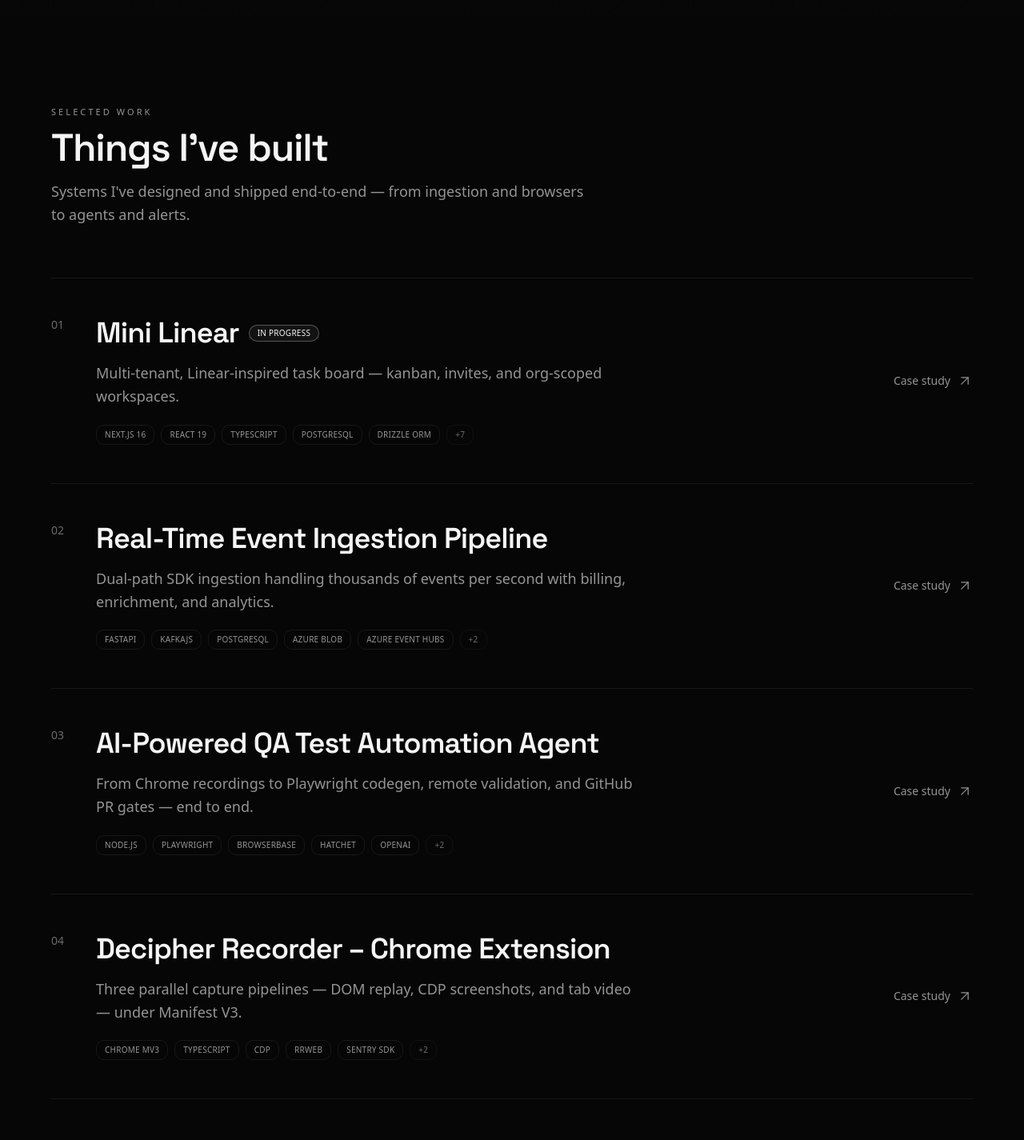
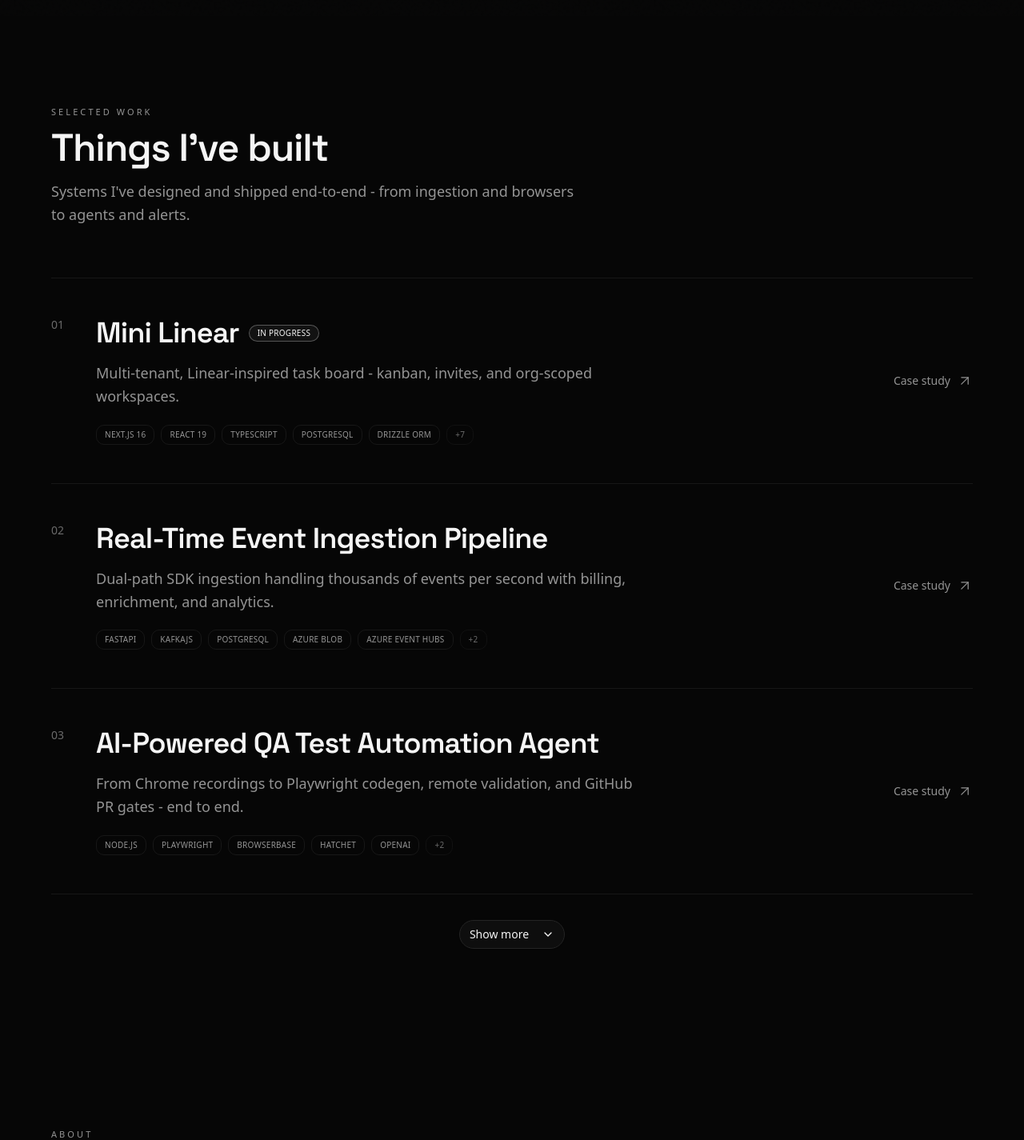
Before and after one commit to iam-abhishek-yadav/abhishek, a Next.js app: page / in a window 1280 px wide. Shown: the part 780-2205 px from the top of the page at 80% size. Built offline with nearby package versions, Linux system fonts and the light colour scheme.

Commit message:
Update projects section

```diff
--- a/app/experience/[slug]/page.tsx
+++ b/app/experience/[slug]/page.tsx
@@ -40,7 +40,7 @@ export default async function ExperienceDetailPage({
 
         <header className="mb-12 space-y-4">
           <p className="font-mono text-[11px] uppercase tracking-[0.28em] text-muted-foreground">
-            {exp.startDate} – {exp.endDate} · {exp.location}
+            {exp.startDate} - {exp.endDate} · {exp.location}
           </p>
           <h1 className="font-display text-4xl font-semibold tracking-tight sm:text-5xl">
             {exp.position}
--- a/components/about.tsx
+++ b/components/about.tsx
@@ -71,7 +71,7 @@ export function About() {
                     {education.institution}
                   </p>
                   <p className="mt-3 font-mono text-[11px] uppercase tracking-wider text-muted-foreground">
-                    {education.location} · {education.startDate}–{education.endDate}
+                    {education.location} · {education.startDate} - {education.endDate}
                   </p>
                 </div>
               </div>
--- a/components/contact.tsx
+++ b/components/contact.tsx
@@ -43,7 +43,7 @@ export function Contact() {
             Let&apos;s build something
           </h2>
           <p className="mt-4 text-base leading-relaxed text-muted-foreground sm:text-lg">
-            Open to thoughtful conversations — product engineering, founding roles,
+            Open to thoughtful conversations - product engineering, founding roles,
             or interesting AI infrastructure problems.
           </p>
         </div>
--- a/components/experience.tsx
+++ b/components/experience.tsx
@@ -10,7 +10,7 @@ export function Experience() {
         <SectionHeader
           eyebrow="Experience"
           title="Where I've worked"
-          description="Roles where I owned product-critical systems — details live on each case page."
+          description="Roles where I owned product-critical systems - details live on each case page."
         />
 
         <div className="divide-y divide-border/60 border-y border-border/60">
@@ -21,7 +21,7 @@ export function Experience() {
               className="group grid gap-4 py-8 transition-colors sm:grid-cols-[8rem_1fr_auto] sm:items-center sm:gap-8 sm:py-10"
             >
               <p className="font-mono text-sm tabular-nums text-muted-foreground">
-                {exp.startDate} – {exp.endDate}
+                {exp.startDate} - {exp.endDate}
               </p>
 
               <div className="min-w-0 space-y-1">
--- a/components/hero.tsx
+++ b/components/hero.tsx
@@ -61,7 +61,7 @@ export function Hero() {
             style={{ animationDelay: "120ms" }}
           >
             <p className="text-sm leading-relaxed text-muted-foreground">
-              Founding engineer at a YC-backed AI observability startup. Full-stack —
+              Founding engineer at a YC-backed AI observability startup. Full-stack -
               React, Next.js, FastAPI, Kafka, ClickHouse, multi-LLM orchestration.
             </p>
             <div className="flex items-center gap-4">
--- a/components/projects.tsx
+++ b/components/projects.tsx
@@ -1,21 +1,31 @@
+"use client";
+
+import { useState } from "react";
 import { Badge } from "@/components/ui/badge";
+import { Button } from "@/components/ui/button";
 import { SectionHeader } from "@/components/section-header";
 import { projects } from "@/lib/data";
 import Link from "next/link";
-import { ArrowUpRight } from "lucide-react";
+import { ArrowUpRight, ChevronDown, ChevronUp } from "lucide-react";
+
+const INITIAL_COUNT = 3;
 
 export function Projects() {
+  const [showAll, setShowAll] = useState(false);
+  const visibleProjects = showAll ? projects : projects.slice(0, INITIAL_COUNT);
+  const hasMore = projects.length > INITIAL_COUNT;
+
   return (
     <section id="work" className="px-4 py-20 sm:py-28">
       <div className="mx-auto max-w-6xl">
         <SectionHeader
           eyebrow="Selected work"
           title="Things I've built"
-          description="Systems I've designed and shipped end-to-end — from ingestion and browsers to agents and alerts."
+          description="Systems I've designed and shipped end-to-end - from ingestion and browsers to agents and alerts."
         />
 
         <div className="divide-y divide-border/60 border-y border-border/60">
-          {projects.map((project, index) => (
+          {visibleProjects.map((project, index) => (
             <Link
               key={project.id}
               href={`/projects/${project.id}`}
@@ -75,6 +85,28 @@ export function Projects() {
             </Link>
           ))}
         </div>
+
+        {hasMore && (
+          <div className="mt-8 flex justify-center">
+            <Button
+              variant="outline"
+              onClick={() => setShowAll((prev) => !prev)}
+              className="rounded-full border-border/80 px-6 hover:bg-foreground hover:text-background"
+            >
+              {showAll ? (
+                <>
+                  Show less
+                  <ChevronUp className="ml-2 h-4 w-4" />
+                </>
+              ) : (
+                <>
+                  Show more
+                  <ChevronDown className="ml-2 h-4 w-4" />
+                </>
+              )}
+            </Button>
+          </div>
+        )}
       </div>
     </section>
   );
--- a/lib/data.ts
+++ b/lib/data.ts
@@ -12,9 +12,9 @@ export const personalInfo = {
 };
 
 export const tagline =
-  "I design and build production AI systems — session replay, QA agents, and event pipelines at scale.";
+  "I design and build production AI systems - session replay, QA agents, and event pipelines at scale.";
 
-export const summary = `Senior Software Engineer with 4+ years of experience, including a founding-engineer role at a YC-backed AI observability startup where I designed and built the majority of the product – a production-grade platform spanning real-time event ingestion pipelines, session replay, AI-powered issue detection, a full QA automation agent, a Chrome extension, and a multi-channel alert system. Experienced across the full stack: React/Next.js frontends with hybrid PostgreSQL + ClickHouse data architectures, Node.js and FastAPI backends, Kafka-based event-driven pipelines, multi-LLM orchestration (OpenAI, Gemini, Anthropic, Bedrock), and cloud-native deployments on Azure and Vercel. Known for making sound architectural decisions independently, moving fast without breaking things, and working directly with founders to ship the right thing.`;
+export const summary = `Senior Software Engineer with 4+ years of experience, including a founding-engineer role at a YC-backed AI observability startup where I designed and built the majority of the product - a production-grade platform spanning real-time event ingestion pipelines, session replay, AI-powered issue detection, a full QA automation agent, a Chrome extension, and a multi-channel alert system. Experienced across the full stack: React/Next.js frontends with hybrid PostgreSQL + ClickHouse data architectures, Node.js and FastAPI backends, Kafka-based event-driven pipelines, multi-LLM orchestration (OpenAI, Gemini, Anthropic, Bedrock), and cloud-native deployments on Azure and Vercel. Known for making sound architectural decisions independently, moving fast without breaking things, and working directly with founders to ship the right thing.`;
 
 export const experience = [
   {
@@ -27,14 +27,14 @@ export const experience = [
     description: [
       "Sole engineer working directly with the founders to design, build, and scale an AI-powered session replay, error monitoring, and QA automation platform used by production engineering teams.",
       "Owned the system architecture end-to-end: designed a layered, event-driven platform with a Sentry-compatible reverse proxy, Kafka-based ingestion, PostgreSQL as system of record, ClickHouse for analytics over billions of interactions, Redis for real-time pub/sub, and Azure Blob for large replay payloads, all running on Azure Container Apps and Vercel.",
-      "Built the entire event ingestion pipeline (FastAPI + KafkaJS + PostgreSQL) – dual-path architecture handling high-volume SDK traffic via Kafka and direct HTTP uploads from the Chrome extension; included org-level billing quota enforcement, GeoIP + user-agent enrichment, and PostHog SDK support alongside Sentry.",
+      "Built the entire event ingestion pipeline (FastAPI + KafkaJS + PostgreSQL) - dual-path architecture handling high-volume SDK traffic via Kafka and direct HTTP uploads from the Chrome extension; included org-level billing quota enforcement, GeoIP + user-agent enrichment, and PostHog SDK support alongside Sentry.",
       "Designed the session replay and AI analysis platform: rrweb DOM capture, a Next.js replay player with AI sidebar, scheduled AI analysis cron (Hatchet fanout every 10 min across all orgs) that extracts screenshots, scores severity, groups issues into collections, and surfaces UX problems automatically.",
-      "Built the complete QA test automation agent – the largest subsystem: Chrome extension recording → AI-generated natural-language test steps → per-step validation in remote browsers (Browserbase) → CUA-based auto-recovery for failing steps → Playwright codegen → scheduled runs → GitHub PR gate that posts pass/fail checks on pull requests.",
-      "Engineered the debugger-app dashboard (Next.js 15 App Router) with a hybrid data architecture: server components reading PostgreSQL for transactional data, ClickHouse for aggregated analytics, and pipelines-server for live streaming via SSE – plus RBAC, feature flags per org, and full QA test lifecycle UI (record → validate → run → review → AI-suggested fixes).",
+      "Built the complete QA test automation agent - the largest subsystem: Chrome extension recording → AI-generated natural-language test steps → per-step validation in remote browsers (Browserbase) → CUA-based auto-recovery for failing steps → Playwright codegen → scheduled runs → GitHub PR gate that posts pass/fail checks on pull requests.",
+      "Engineered the debugger-app dashboard (Next.js 15 App Router) with a hybrid data architecture: server components reading PostgreSQL for transactional data, ClickHouse for aggregated analytics, and pipelines-server for live streaming via SSE - plus RBAC, feature flags per org, and full QA test lifecycle UI (record → validate → run → review → AI-suggested fixes).",
       "Built the Decipher Recorder Chrome Extension (Manifest V3) with three parallel capture pipelines running simultaneously: DOM session replay via injected Sentry/rrweb, annotated action screenshots via Chrome DevTools Protocol (CDP), and tab video via MediaRecorder in an offscreen document. Handled MV3 constraints including CSP header stripping and multi-page state restoration.",
-      "Implemented multi-LLM orchestration across OpenAI, Google Gemini/Vertex, Anthropic, and AWS Bedrock – used for session summarisation, issue severity scoring, smart event detection, test step generation, step outcome judging, AI digest emails, and a coding assistant (UI agent) in isolated Daytona sandboxes.",
+      "Implemented multi-LLM orchestration across OpenAI, Google Gemini/Vertex, Anthropic, and AWS Bedrock - used for session summarisation, issue severity scoring, smart event detection, test step generation, step outcome judging, AI digest emails, and a coding assistant (UI agent) in isolated Daytona sandboxes.",
       "Built third-party integrations across the full platform: Slack (alerts, interactive fix buttons, thread lifecycle), GitHub (OAuth + PR gate webhooks), Linear, Clerk authentication, Okta OAuth, and Stripe billing with webhook handling.",
-      "Established platform observability through Sentry instrumentation, Axiom structured logging, Kafka consumer lag monitoring, and distributed tracing – maintaining reliability across five independently deployed services.",
+      "Established platform observability through Sentry instrumentation, Axiom structured logging, Kafka consumer lag monitoring, and distributed tracing - maintaining reliability across five independently deployed services.",
     ],
   },
   {
@@ -58,7 +58,7 @@ export const projects = [
     id: "mini-linear",
     name: "Mini Linear",
     tagline:
-      "Multi-tenant, Linear-inspired task board — kanban, invites, and org-scoped workspaces.",
+      "Multi-tenant, Linear-inspired task board - kanban, invites, and org-scoped workspaces.",
     status: "In progress" as const,
     url: "https://linear-mini.builderonline.site/",
     role: "Full-Stack Developer",
@@ -102,7 +102,7 @@ export const projects = [
     description: [
       "Dual-path ingestion architecture: Kafka consumers for high-volume SDK traffic (thousands of events/sec) and a direct HTTP API for large extension uploads (screenshots, videos up to 200 MB). Azure Blob used to handle oversized Kafka messages that exceed broker limits.",
       "Normalised three distinct SDK formats (Sentry envelope protocol, PostHog event format, Chrome extension HTTP) into a unified internal model stored in PostgreSQL.",
-      "Built org-level billing quota enforcement at ingestion time with a 5-minute plan cache – prevents over-limit orgs from consuming storage while keeping hot-path latency low.",
+      "Built org-level billing quota enforcement at ingestion time with a 5-minute plan cache - prevents over-limit orgs from consuming storage while keeping hot-path latency low.",
       "Enriched events with GeoIP and user-agent parsing; published interaction events to ClickHouse via Kafka for downstream analytics over billions of rows.",
     ],
   },
@@ -110,7 +110,7 @@ export const projects = [
     id: "ai-powered-qa-test-automation-agent",
     name: "AI-Powered QA Test Automation Agent",
     tagline:
-      "From Chrome recordings to Playwright codegen, remote validation, and GitHub PR gates — end to end.",
+      "From Chrome recordings to Playwright codegen, remote validation, and GitHub PR gates - end to end.",
     technologies: [
       "Node.js",
       "Playwright",
@@ -122,16 +122,16 @@ export const projects = [
     ],
     description: [
       "End-to-end test lifecycle engine: converts Chrome extension recordings into AI-generated natural-language test steps, validates each step in a real remote browser (Browserbase), applies CUA-based auto-recovery when steps fail, generates Playwright code, and schedules recurring runs via Hatchet crons.",
-      "Built a step-judge AI layer that evaluates whether each step's browser outcome matches expectations – reducing false positives in validation and enabling confident Playwright codegen.",
+      "Built a step-judge AI layer that evaluates whether each step's browser outcome matches expectations - reducing false positives in validation and enabling confident Playwright codegen.",
       "Implemented a GitHub PR gate: webhook on PR open/update triggers QA runs against the preview environment and posts a pass/fail check status back to GitHub.",
       "Streamed live validation progress to the dashboard via Redis-backed SSE, giving engineers real-time step-by-step visibility during test runs.",
     ],
   },
   {
     id: "decipher-recorder-chrome-extension",
-    name: "Decipher Recorder – Chrome Extension",
+    name: "Decipher Recorder - Chrome Extension",
     tagline:
-      "Three parallel capture pipelines — DOM replay, CDP screenshots, and tab video — under Manifest V3.",
+      "Three parallel capture pipelines - DOM replay, CDP screenshots, and tab video - under Manifest V3.",
     technologies: [
       "Chrome MV3",
       "TypeScript",
@@ -144,7 +144,7 @@ export const projects = [
     description: [
       "Three parallel capture pipelines running simultaneously during recording: (1) continuous DOM session replay via injected Sentry/rrweb sent through the Sentry reverse proxy, (2) per-action annotated screenshots via Chrome DevTools Protocol with up to 8 captures per interaction, (3) tab video via MediaRecorder in a hidden offscreen document.",
       "Solved complex Manifest V3 constraints: used offscreen documents for MediaRecorder (service workers cannot hold MediaStream), declarativeNetRequest for optional CSP header stripping, and background worker state persistence to survive page navigations mid-recording.",
-      "Captures rich action metadata per interaction – CSS selectors, Playwright-compatible selectors, AI descriptions (from pipelines-server), URL, and timestamp – feeding directly into the test generation pipeline.",
+      "Captures rich action metadata per interaction - CSS selectors, Playwright-compatible selectors, AI descriptions (from pipelines-server), URL, and timestamp - feeding directly into the test generation pipeline.",
     ],
   },
   {
@@ -162,9 +162,9 @@ export const projects = [
       "PostgreSQL",
     ],
     description: [
-      "Kafka-consumer-driven notification system decoupled from the analysis pipeline – handles nine distinct event types including product issue alerts, QA test failures, smart event detections, CUA fix completions, and test approvals.",
-      "Built a rule-based alert decision engine: filters by URL pattern, user role, error group, severity, and frequency before sending – preventing alert fatigue while ensuring critical issues always surface.",
-      "Implemented Slack thread lifecycle management for QA failures – root message on failure, threaded updates for each lifecycle event (fix attempt, CUA recovery, validation complete), preserving full context in one thread.",
+      "Kafka-consumer-driven notification system decoupled from the analysis pipeline - handles nine distinct event types including product issue alerts, QA test failures, smart event detections, CUA fix completions, and test approvals.",
+      "Built a rule-based alert decision engine: filters by URL pattern, user role, error group, severity, and frequency before sending - preventing alert fatigue while ensuring critical issues always surface.",
+      "Implemented Slack thread lifecycle management for QA failures - root message on failure, threaded updates for each lifecycle event (fix attempt, CUA recovery, validation complete), preserving full context in one thread.",
       "Built a daily AI digest system: Hatchet cron fans out across orgs at 19:00 UTC, gathers 24 hours of issues, generates summaries with Gemini, and delivers via Resend HTML email templates.",
     ],
   },
@@ -243,7 +243,7 @@ export const skills = {
 };
 
 export const education = {
-  degree: "Bachelor of Technology – Computer Science",
+  degree: "Bachelor of Technology - Computer Science",
   institution: "Government Engineering College, Sonbhadra",
   location: "Uttar Pradesh",
   startDate: "2017",
```
